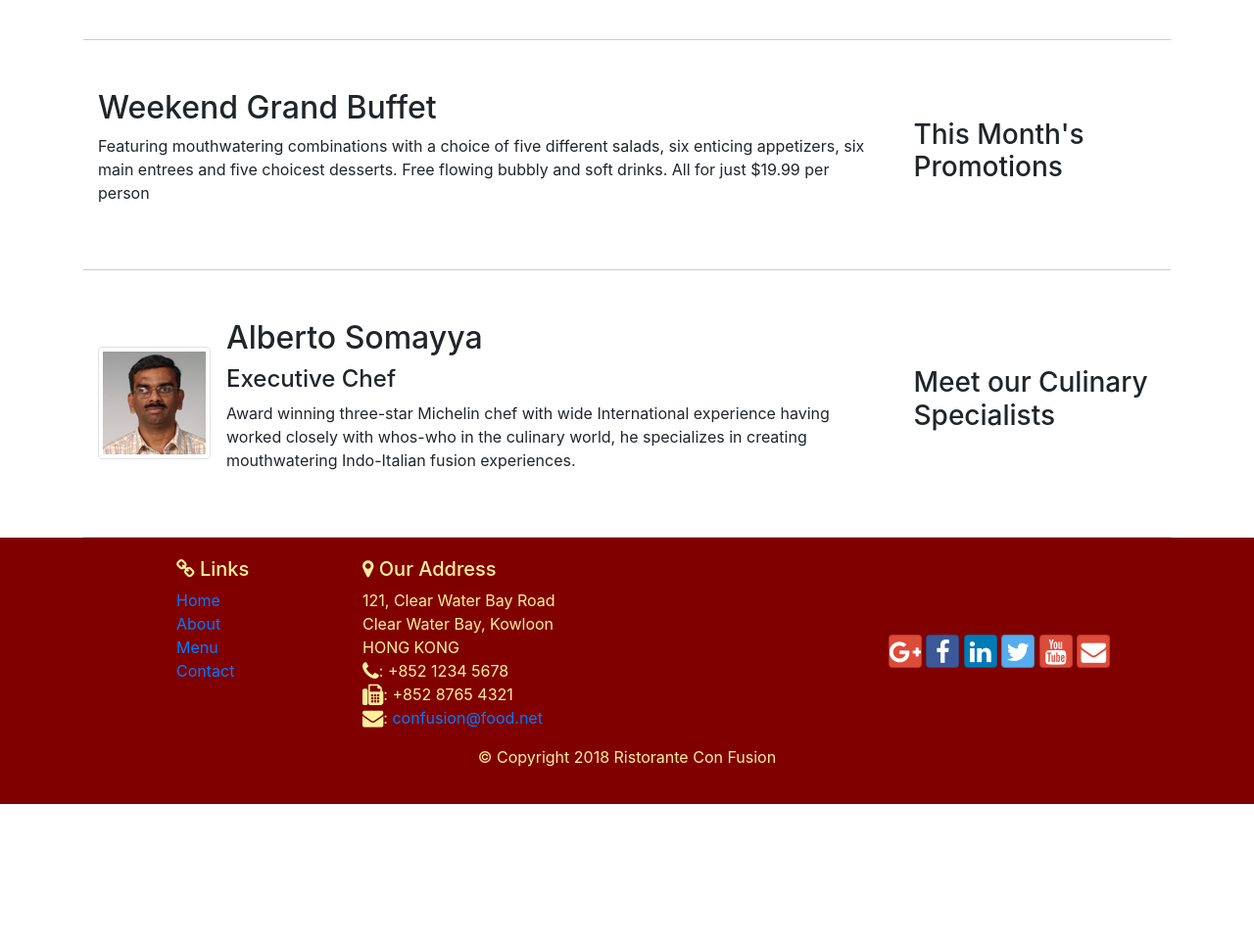
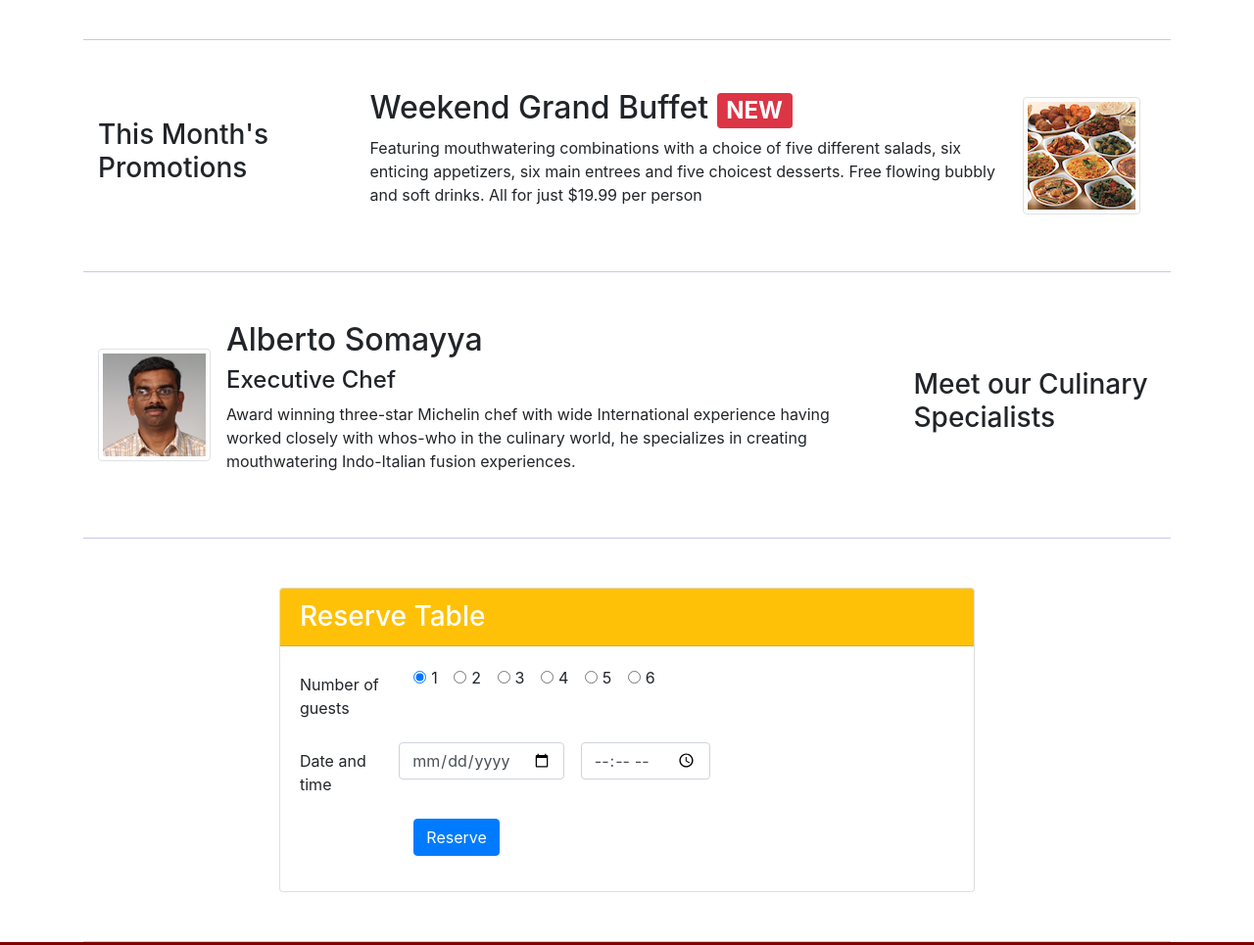
Before and after one commit to vicc30/conFusion, a website: page index.html in a window 1280 px wide. Shown: the part 480-1445 px from the top of the page at 98% size. Before the commit the page ends 1301 px from the top, so only its background shows below. Drawn offline with nearby package versions, Linux system fonts and the light colour scheme.

Commit message:
Assigment 2

```diff
--- a/index.html
+++ b/index.html
@@ -46,9 +46,13 @@
                             <h1>Ristorante con Fusion</h1>
                             <p>We take inspiration from the World's best cuisines, and create a unique fusion experience. Our lipsmacking creations will tickle your culinary senses!</p>
                         </div>
-                <div class="col-12 col-sm align-self-center">
+                        <div class="d-flex col-12 col-sm-3 align-self-center">
                             <img src="img/logo.png" class="img-fluid">
                         </div>
+                        <div class="d-flex col-12 col-sm-3 align-self-center mt-4">
+                            <a class="btn btn-block btn-warning" href="#reservation" role="button">Reserve table</a>
+                        </div>
+
                     </div>
                 </div>
             </header>
@@ -73,17 +77,25 @@
 
 
                 <div class="row row-content align-items-center">
-            <div class="col-12 col-sm-4 order-sm-last col-md-3">
+                    <div class="col-12 col-sm-4 order-sm-first col-md-3">
                         <h3>This Month's Promotions</h3>
                     </div>
-            <div class="col col-sm order-sm-first col-md">
-                <h2>Weekend Grand Buffet</h2>
+                    <div class="col col-sm order-sm- col-md">
+                        <div class="media">
+                            <div class="media-body">
+                                <h2 class="mt-0">Weekend Grand Buffet <span class="badge badge-danger">NEW</span></h2>
                                 <p>Featuring mouthwatering combinations with a choice of five different salads, six enticing appetizers, six main entrees and five choicest desserts. Free flowing bubbly and soft drinks. All for just $19.99 per person </p>
                             </div>
+                            <img class="d-flex mr-3 img-thumbnail align-self-center"
+                            src="img/buffet.png" alt="buffet">
+                        </div>
+
+                    </div>
+
                 </div>
 
                 <div class="row row-content align-items-center">
-            <div class="col-12 col-sm-4 order-sm-last col-md-3">
+                    <div class="col-12 col-sm-4 order-sm- col-md-3">
                         <h3>Meet our Culinary Specialists</h3>
                     </div>
                     <div class="col col-sm order-sm-first col-md">
@@ -96,6 +108,67 @@
                                 <p>Award winning three-star Michelin chef with wide International experience having worked closely with whos-who in the culinary world, he specializes in creating mouthwatering Indo-Italian fusion experiences. </p>
 
                             </div>
+                        </div>
+                    </div>
+                </div>
+
+            </div>
+            <div class="container" id="reservation">
+                <div class="row row-content d-flex justify-content-center">
+                    <div class="col col-12 col-sm-8">
+                        <div class="card">
+                            <h3 class="card-header bg-warning text-white">Reserve Table</h3>
+                            <div class="card-body">
+                                <form>
+                                    <div class="form-group row">
+                                        <label for="guest" class="col-md-2 col-form-label">Number of guests</label>
+                                        <div class="col-md-10">
+                                            <div class="form-check-inline">
+                                                <input class="form-check-input" type="radio" name="inLineRadio" id="radio1" value="1" checked>
+                                                <label class="form-check-label" for="radio1">1</label>
+                                            </div>
+                                            <div class="form-check-inline">
+                                                <input class="form-check-input" type="radio" name="inLineRadio" id="radio2" value="2">
+                                                <label class="form-check-label" for="radio2">2</label>
+                                            </div>
+                                            <div class="form-check-inline">
+                                                <input class="form-check-input" type="radio" name="inLineRadio" id="radio3" value="3">
+                                                <label class="form-check-label" for="radio3">3</label>
+                                            </div>
+                                            <div class="form-check-inline">
+                                                <input class="form-check-input" type="radio" name="inLineRadio" id="radio4" value="4">
+                                                <label class="form-check-label" for="radio4">4</label>
+                                            </div>
+                                            <div class="form-check-inline">
+                                                <input class="form-check-input" type="radio" name="inLineRadio" id="radio5" value="5">
+                                                <label class="form-check-label" for="radio5">5</label>
+                                            </div>
+                                            <div class="form-check-inline">
+                                                <input class="form-check-input" type="radio" name="inLineRadio" id="radio6" value="6">
+                                                <label class="form-check-label" for="radio6">6</label>
+                                            </div>
+
+                                        </div>
+                                    </div>
+                                    <div class="form-group row">
+                                        <label for="date" class="col-md-2 col-form-label">Date and time</label>
+                                        <div class="form-group date" id="datePick">
+                                            <div class="form-check-inline">
+                                                <input type='date' class="form-control">
+                                            </div>
+                                            <div class="form-check-inline">
+                                                <input type='time' class="form-control">
+                                            </div>
+                                        </div>
+                                    </div>
+                                    <div class="form-group row">
+                                        <div class="offset-md-2 col-md-10">
+                                            <button type="submit" class="btn btn-primary">Reserve</button>
+                                        </div>
+                                    </div>
+                                </form>
+                            </div>
+
                         </div>
                     </div>
                 </div>
```
Also changed, not shown: contactus.html (+1 -1 lines). Lines whose indentation alone changed are shown as unchanged.
